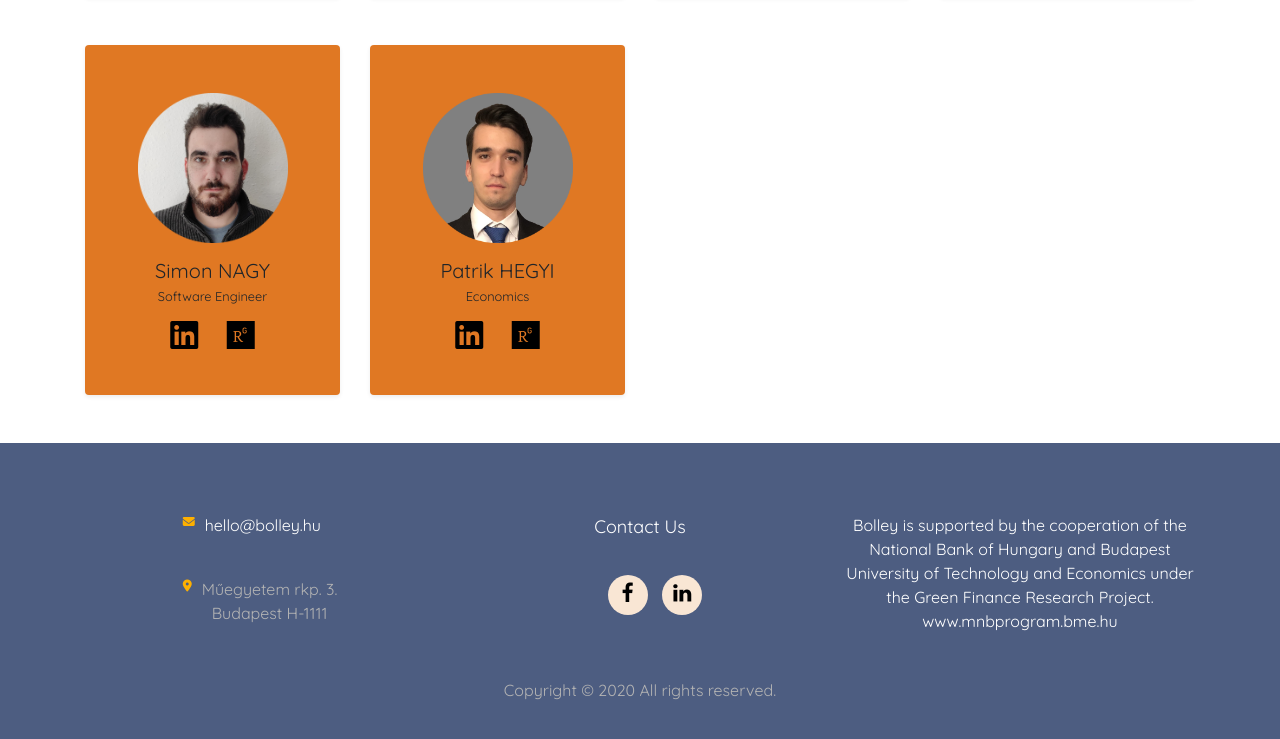
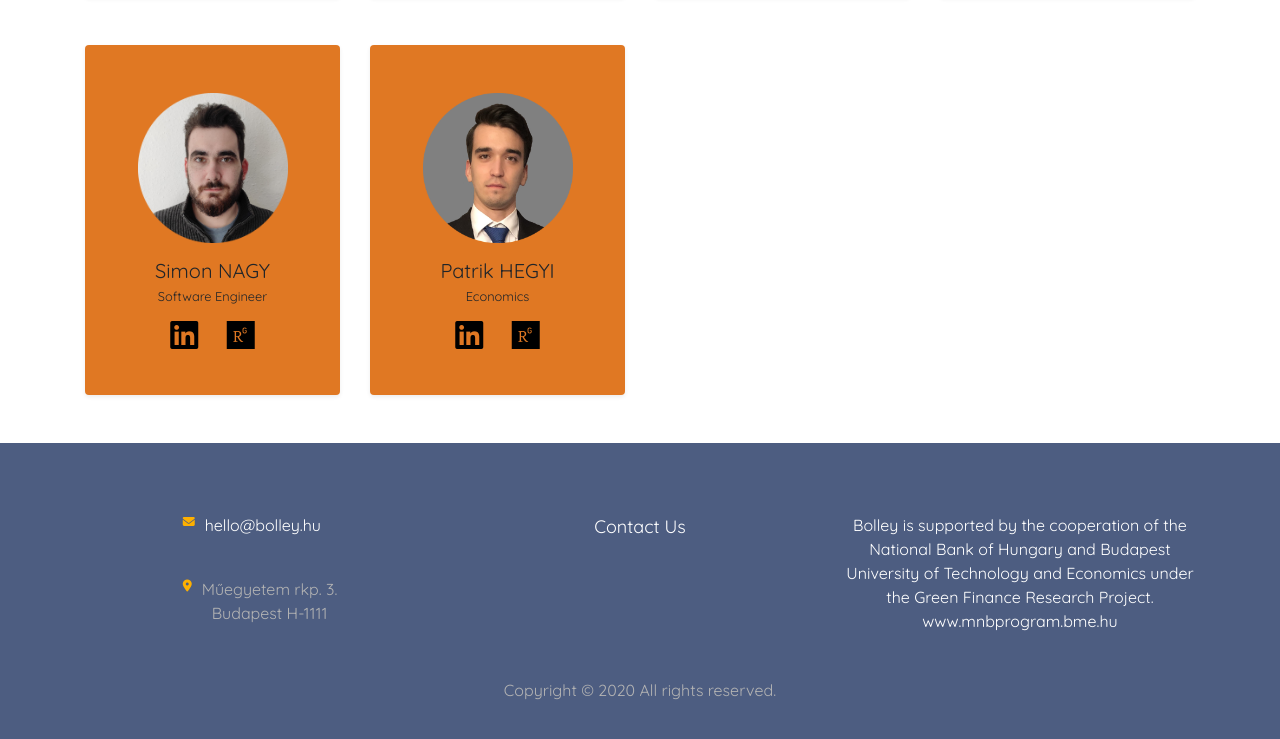
Before and after one commit to SimonNagy/bolley, a plain HTML site: page index.html in a window 1280 px wide. Shown: the part 5093-5832 px from the top of the page. Drawn offline with Linux system fonts and the light colour scheme; files whose address does not match are found by name.

Commit message:
biztonsági-mentés

```diff
--- a/css/style-own.css
+++ b/css/style-own.css
@@ -152,6 +152,7 @@ body{margin-top:20px;}
 .deneb_footer .widget_wrapper .widget_contact p {
     margin-bottom: 20px;
 }
+
 .deneb_footer .widget_wrapper .widget_link .social li {
     display: inline-block;
     margin-right: 10px;
@@ -221,6 +222,7 @@ body{margin-top:20px;}
 .deneb_footer .copyright_area .copyright_text p span {
     color: #feb000;
 }
+
 .deneb_cta .cta_wrapper {
     padding: 45px 50px 42px;
     max-width: 970px;
@@ -292,16 +294,9 @@ body{margin-top:20px;}
     box-shadow: 2.5px 4.33px 15px 0px rgba(0, 0, 0, 0.15);
 }
 
+
 .contact-own {
   font-size: large;
   color: white;
   margin-bottom: 35px;
 }
-
-.widget-position {
-  align-self: center;
-}
-
-.alignment {
-  align-self: center;
-}
--- a/index.html
+++ b/index.html
@@ -405,12 +405,8 @@
 				</div>
 				<div class="col-lg-4 col-md-6 col-sm-12">
           <div class="contact-own center">Contact Us</div>
-					<div class="widget widget_link">
-            <ul class="social alignment">
-							<li><a href="https://www.facebook.com/bolleybus/" target="_blank"><i class="icon-facebook fa-xl"></i></a></li>
-							<li><a href="https://www.linkedin.com/company/bolley/" target="_blank"><i class="icon-linkedin fa-xl"></i></a></li>
-						</ul>
-					</div>
+
+
 				</div>
 				<div class="col-lg-4 col-md-6 col-sm-12 center">
 					<div class="widget widegt_about">
```
